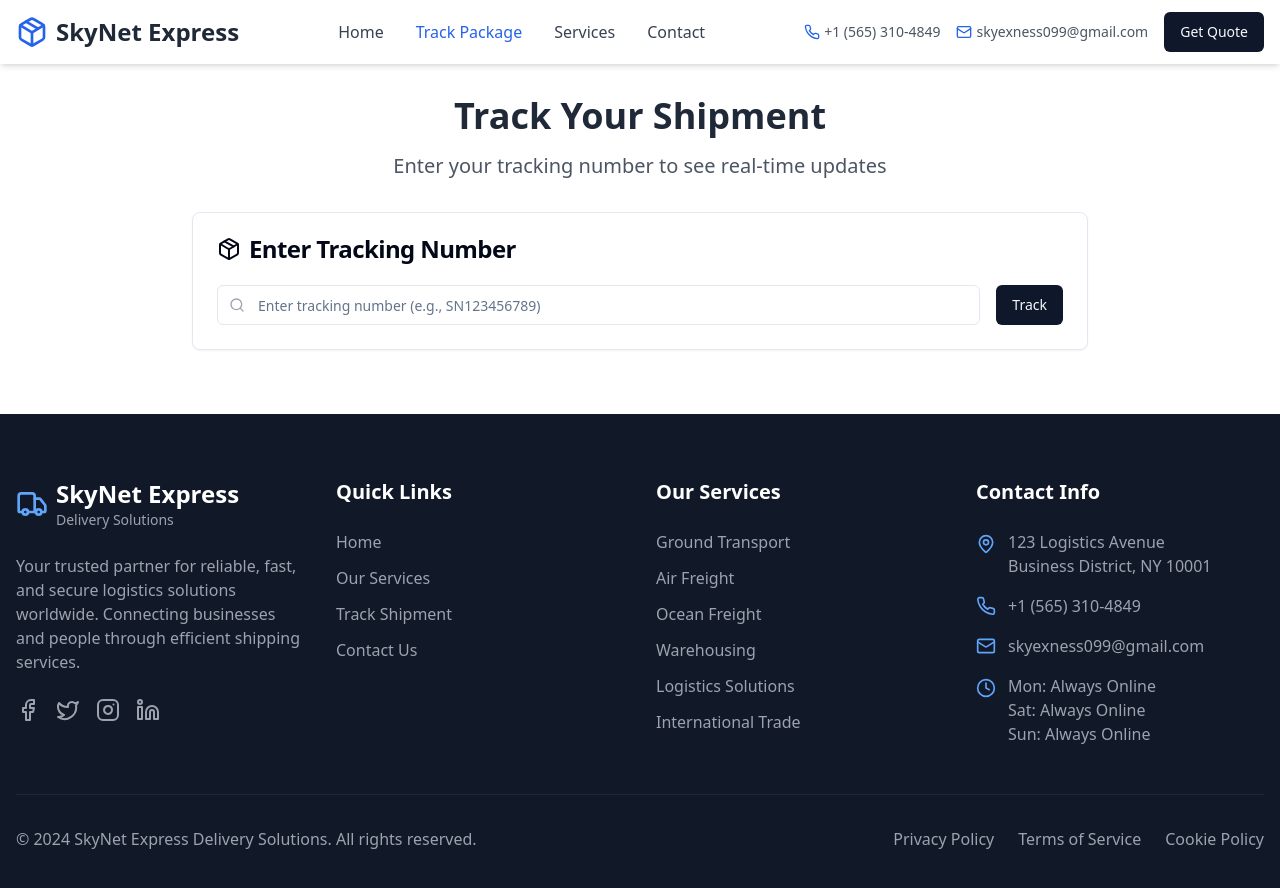
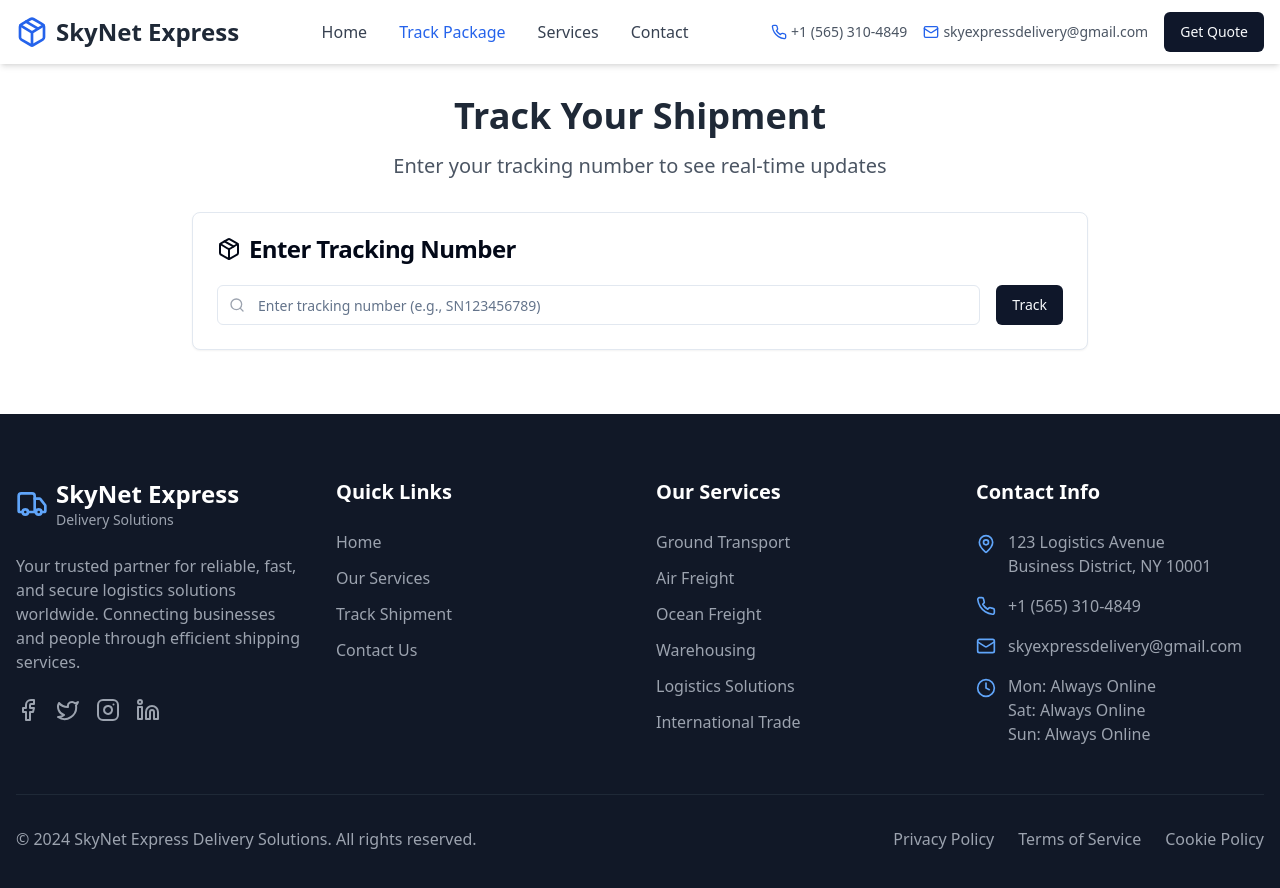
Before and after one commit to emires65/swiftpath-journey-tracker, a React (Vite) app: page /track in a window 1280 px wide. Shown: the top 888 px of the page. Built offline with nearby package versions, Linux system fonts and the light colour scheme.

Commit message:
Replace email support address
Replaced all instances of the previous email support address with the new one provided.

```diff
--- a/src/components/Footer.tsx
+++ b/src/components/Footer.tsx
@@ -88,7 +88,7 @@ const Footer = () => {
 
               <div className="flex items-center">
                 <Mail className="w-5 h-5 text-blue-400 mr-3" />
-                <p className="text-gray-400">skyexness099@gmail.com</p>
+                <p className="text-gray-400">skyexpressdelivery@gmail.com</p>
               </div>
 
               <div className="flex items-start">
--- a/src/components/Header.tsx
+++ b/src/components/Header.tsx
@@ -55,7 +55,7 @@ const Header = () => {
               </div>
               <div className="flex items-center space-x-1">
                 <Mail className="h-4 w-4 text-blue-600" />
-                <span className="text-gray-600">skyexness099@gmail.com</span>
+                <span className="text-gray-600">skyexpressdelivery@gmail.com</span>
               </div>
             </div>
             <Button asChild>
--- a/src/components/ShipmentDetails.tsx
+++ b/src/components/ShipmentDetails.tsx
@@ -1,3 +1,4 @@
+
 import React from 'react';
 import { Card, CardContent, CardHeader, CardTitle } from '@/components/ui/card';
 import { Badge } from '@/components/ui/badge';
@@ -38,7 +39,7 @@ const ShipmentDetails: React.FC<ShipmentDetailsProps> = ({ shipmentData }) => {
           <AlertTitle className="text-red-800 font-semibold">⚠️ Customs Hold Notice</AlertTitle>
           <AlertDescription className="text-red-700">
             <strong>Goods seized by customs.</strong> Your shipment is currently being held by customs authorities for inspection.
-            Please contact our customer service team at <strong>skynessdelivery@gmail.com</strong>
+            Please contact our customer service team at <strong>skyexpressdelivery@gmail.com</strong>
             for assistance with customs clearance procedures.
           </AlertDescription>
         </Alert>
@@ -114,7 +115,7 @@ const ShipmentDetails: React.FC<ShipmentDetailsProps> = ({ shipmentData }) => {
               </div>
               {shipmentData.held_by_customs && (
                 <p className="text-sm text-red-600 mt-2">
-                  ⚠️ Shipment requires customs clearance before delivery can proceed. Contact: <strong>skynessdelivery@gmail.com</strong>
+                  ⚠️ Shipment requires customs clearance before delivery can proceed. Contact: <strong>skyexpressdelivery@gmail.com</strong>
                 </p>
               )}
             </div>
@@ -160,7 +161,7 @@ const ShipmentDetails: React.FC<ShipmentDetailsProps> = ({ shipmentData }) => {
                 {shipmentData.senderCountry && (
                   <p className="text-gray-600">🌍 {shipmentData.senderCountry}</p>
                 )}
-                <p className="text-gray-600">✉️ skynessdelivery@gmail.com</p>
+                <p className="text-gray-600">✉️ skyexpressdelivery@gmail.com</p>
               </div>
             </div>
 
--- a/src/components/TrackingSection.tsx
+++ b/src/components/TrackingSection.tsx
@@ -63,7 +63,7 @@ const TrackingSection = () => {
               </form>
 
               <div className="mt-6 text-center text-sm text-gray-600">
-                <p>Need help? Contact us at <strong>contact@skyexness.org</strong></p>
+                <p>Need help? Contact us at <strong>skyexpressdelivery@gmail.com</strong></p>
               </div>
             </CardContent>
           </Card>
--- a/src/pages/ContactPage.tsx
+++ b/src/pages/ContactPage.tsx
@@ -104,7 +104,7 @@ const ContactPage = () => {
                   <p className="text-gray-600 mb-4">
                     Send us an email for detailed inquiries
                   </p>
-                  <p className="text-lg font-semibold text-green-600">skyexness099@gmail.com</p>
+                  <p className="text-lg font-semibold text-green-600">skyexpressdelivery@gmail.com</p>
                   <p className="text-sm text-gray-500 mt-2">
                     Response within 2 hours during business hours
                   </p>
--- a/src/pages/TrackingPage.tsx
+++ b/src/pages/TrackingPage.tsx
@@ -125,7 +125,7 @@ const TrackingPage = () => {
         senderCity: shipment.origin,
         senderCountry: shipment.sender_country || 'United States',
         senderPhone: '',
-        senderEmail: 'skynessdelivery@gmail.com',
+        senderEmail: 'skyexpressdelivery@gmail.com',
         receiverName: shipment.customer_name,
         receiverAddress: shipment.destination,
         receiverCity: shipment.destination,
@@ -254,7 +254,7 @@ const TrackingPage = () => {
                   We couldn't find a shipment with tracking number: <strong>{currentTracking}</strong>
                 </p>
                 <p className="text-gray-500 mt-2">
-                  Please check the number and try again, or contact our support team.
+                  Please check the number and try again, or contact our support team at <strong>skyexpressdelivery@gmail.com</strong>.
                 </p>
               </CardContent>
             </Card>
```
